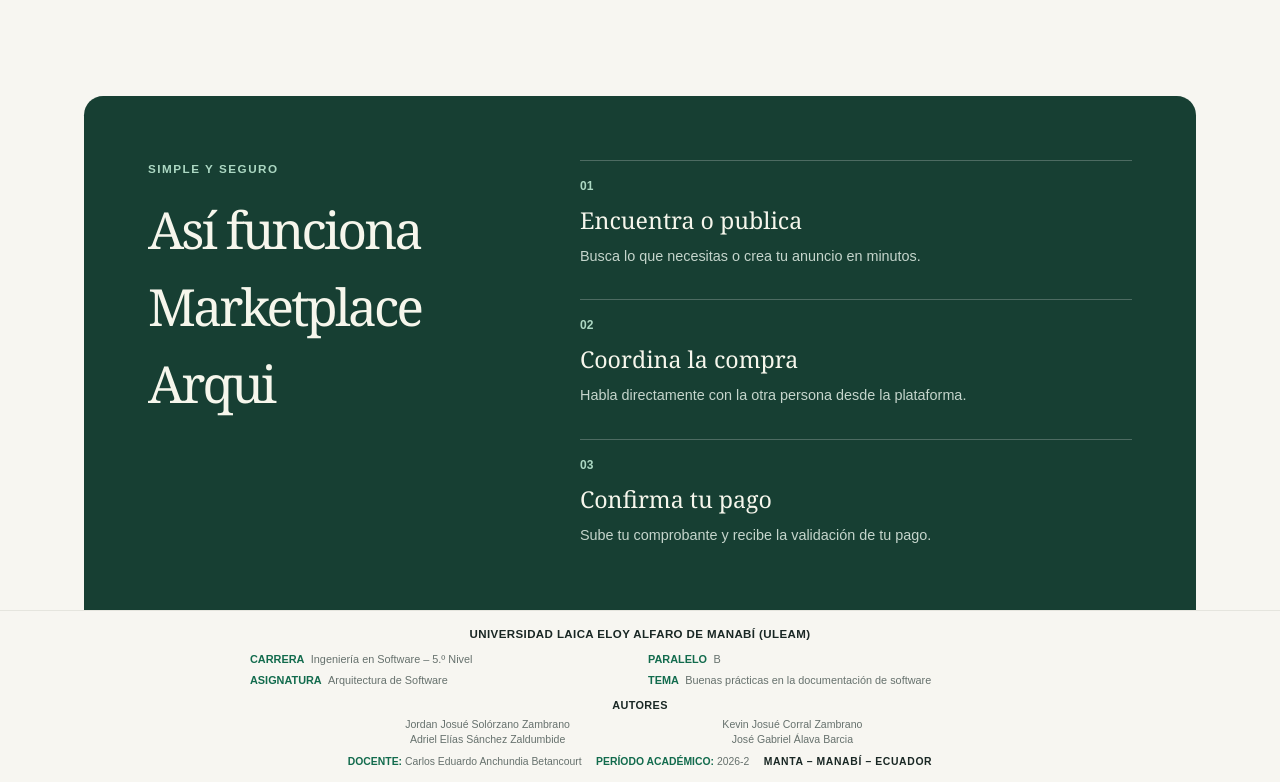
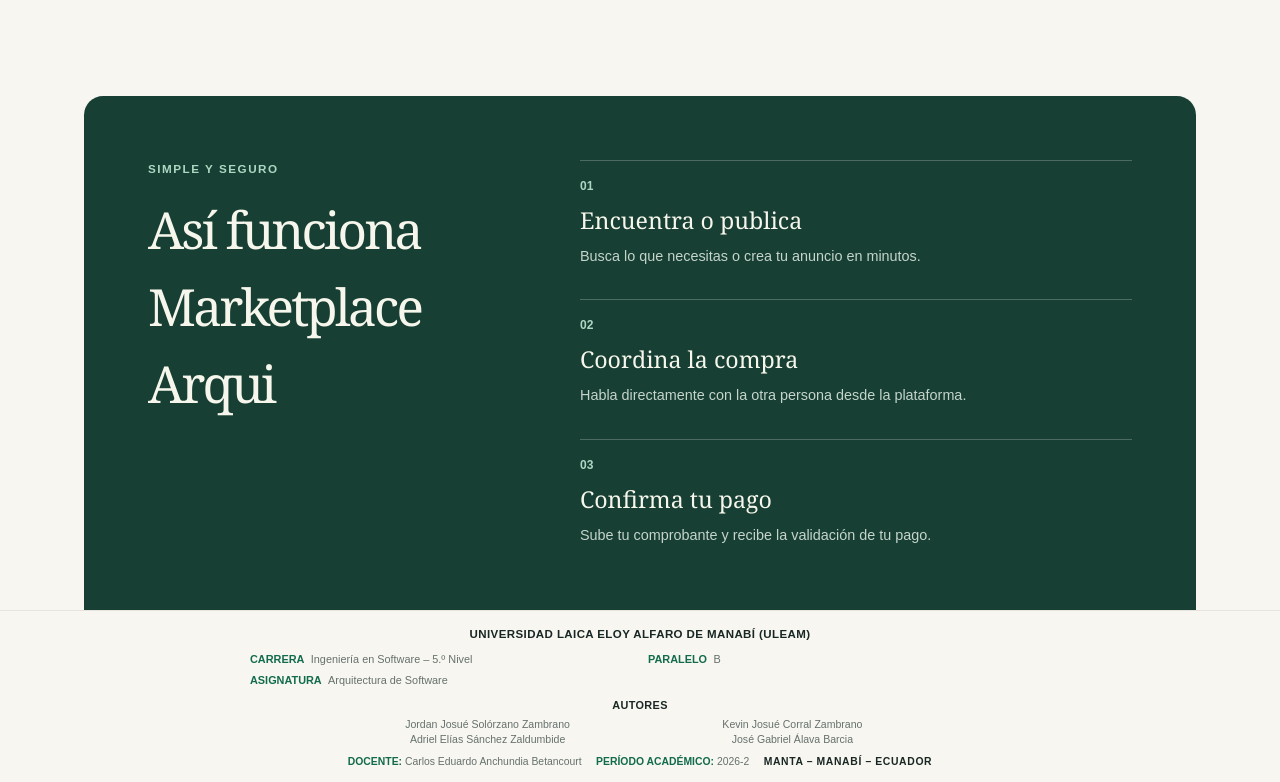
Before and after one commit to adriels27/Marketplace-Arquitectura, a Next.js app: page / in a window 1280 px wide. Shown: the part 1359-2141 px from the top of the page. Built offline with nearby package versions, Linux system fonts and the light colour scheme; no server answers; the database is empty.

Commit message:
fix: omit topic from academic footer

```diff
--- a/components/site-footer.tsx
+++ b/components/site-footer.tsx
@@ -7,7 +7,6 @@ export function SiteFooter() {
           <div><dt>CARRERA</dt><dd>Ingeniería en Software – 5.º Nivel</dd></div>
           <div><dt>PARALELO</dt><dd>B</dd></div>
           <div><dt>ASIGNATURA</dt><dd>Arquitectura de Software</dd></div>
-          <div><dt>TEMA</dt><dd>Buenas prácticas en la documentación de software</dd></div>
         </dl>
         <section className="site-footer-authors" aria-labelledby="site-footer-authors-title">
           <p className="site-footer-label" id="site-footer-authors-title">AUTORES</p>
```
